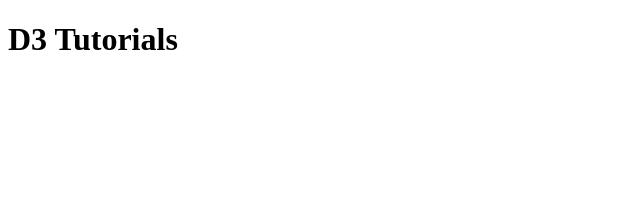
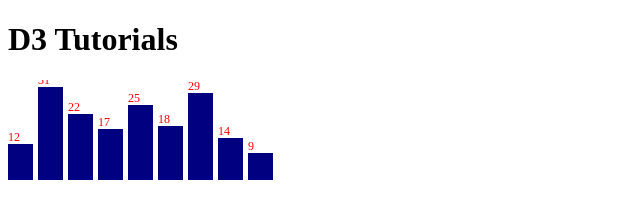
Before and after one commit to BharathKumarMurugan/javascript_tuts, a plain HTML site: page d3/index.html in a window 1280 px wide. Shown: the whole page, without its empty margins (0-640 px from the left). Drawn offline with Linux system fonts and the light colour scheme.

Commit message:
svg with rect elements

```diff
--- a/d3/index.html
+++ b/d3/index.html
@@ -19,9 +19,12 @@
         display: inline-block;
         background-color: #1387ab;
       }
-            svg {
+      .hovereffect:hover {
+        fill: #1387ab;
+      }
+      /* svg {
         background-color: #7c24ad;
-            }
+      } */
     </style>
   </head>
   <body>
@@ -52,6 +55,24 @@
 
     <!-- <h3>Learn About SVG in D3</h3> -->
 
+    <!-- <h3>Display Shapes with SVG</h3> -->
+
+    <!-- <h3>Create a Bar for Each Data Point in the Set</h3> -->
+
+    <!-- <h3>Dynamically Set the Coordinates for Each Bar</h3> -->
+
+    <!-- <h3>Dynamically Change the Height of Each Bar</h3> -->
+
+    <!-- <h3>Invert SVG Elements</h3> -->
+
+    <!-- <h3>Change the Color of an SVG Element</h3> -->
+
+    <!-- <h3>Style D3 Labels</h3> -->
+
+    <!-- <h3>Add a Hover Effect to a D3 Element</h3> -->
+
+    <!-- <h3>Add a Tooltip to a D3 Element</h3> -->
+
     <script src="index.js"></script>
   </body>
 </html>
--- a/d3/index.js
+++ b/d3/index.js
@@ -108,3 +108,248 @@ const w = 500;
 const h = 100;
 d3.select("body").append("svg").style("width", w).style("height", h);
 */
+
+/**
+ * Display Shapes with SVG
+ */
+/*
+const w = 500,
+  h = 100;
+d3.select("body")
+  .append("svg")
+  .attr("width", w)
+  .attr("height", h)
+  .append("rect")
+  .attr("width", 25)
+  .attr("height", 100)
+  .attr("x", 0)
+  .attr("y", 0);
+*/
+
+/**
+ * Create a Bar for Each Data Point in the Set
+ */
+/*
+const dataset = [12, 31, 22, 17, 25, 18, 29, 14, 9];
+const w = 500,
+  h = 100;
+const svg = d3.select("body").append("svg").attr("width", w).attr("height", h);
+
+svg
+  .selectAll("rect")
+  .data(dataset)
+  .enter()
+  .append("rect")
+  .attr("x", 0)
+  .attr("y", 0)
+  .attr("width", 25)
+  .attr("height", 100);
+*/
+
+/**
+ * Dynamically Set the Coordinates for Each Bar
+ */
+/*
+const dataset = [12, 31, 22, 17, 25, 18, 29, 14, 9];
+const w = 500,
+  h = 100;
+const svg = d3.select("body").append("svg").attr("width", w).attr("height", h);
+
+svg
+  .selectAll("rect")
+  .data(dataset)
+  .enter()
+  .append("rect")
+  .attr("x", (d, i) => {
+    return i * 30;
+  })
+  .attr("y", 0)
+  .attr("width", 25)
+  .attr("height", 100);
+*/
+
+/**
+ * Dynamically Change the Height of Each Bar
+ */
+/*const dataset = [12, 31, 22, 17, 25, 18, 29, 14, 9];
+const w = 500,
+  h = 100;
+const svg = d3.select("body").append("svg").attr("width", w).attr("height", h);
+
+svg
+  .selectAll("rect")
+  .data(dataset)
+  .enter()
+  .append("rect")
+  .attr("x", (d, i) => {
+    return i * 30;
+  })
+  .attr("y", 0)
+  .attr("width", 25)
+  .attr("height", (d, i) => d * 3);
+*/
+
+/**
+ * Invert SVG Elements
+ */
+/*
+const dataset = [12, 31, 22, 17, 25, 18, 29, 14, 9];
+const w = 500,
+  h = 100;
+const svg = d3.select("body").append("svg").attr("width", w).attr("height", h);
+
+svg
+  .selectAll("rect")
+  .data(dataset)
+  .enter()
+  .append("rect")
+  .attr("x", (d, i) => i * 30)
+  .attr("y", (d, i) => h - 3 * d)
+  .attr("width", 25)
+  .attr("height", (d, i) => d * 3);
+*/
+
+/**
+ * Change the Color of an SVG Element
+ */
+/*
+const dataset = [12, 31, 22, 17, 25, 18, 29, 14, 9];
+const w = 500,
+  h = 100;
+const svg = d3.select("body").append("svg").attr("width", w).attr("height", h);
+
+svg
+  .selectAll("rect")
+  .data(dataset)
+  .enter()
+  .append("rect")
+  .attr("x", (d, i) => i * 30)
+  .attr("y", (d, i) => h - 3 * d)
+  .attr("width", 25)
+  .attr("height", (d, i) => d * 3)
+  .attr("fill", "navy");
+*/
+
+/**
+ * Add Labels to D3 Elements
+ */
+/*
+const dataset = [12, 31, 22, 17, 25, 18, 29, 14, 9];
+const w = 500,
+  h = 100;
+const svg = d3.select("body").append("svg").attr("width", w).attr("height", h);
+svg
+  .selectAll("rect")
+  .data(dataset)
+  .enter()
+  .append("rect")
+  .attr("width", 25)
+  .attr("height", (d, i) => d * 3)
+  .attr("x", (d, i) => i * 30)
+  .attr("y", (d, i) => h - 3 * d)
+  .attr("fill", "navy");
+
+svg
+  .selectAll("text")
+  .data(dataset)
+  .enter()
+  .append("text")
+  .attr("x", (d, i) => i * 30)
+  .attr("y", (d, i) => h - 3 * d - 3)
+  .text((d, i) => d);
+*/
+
+/**
+ * Style D3 Labels
+ */
+/*
+const dataset = [12, 31, 22, 17, 25, 18, 29, 14, 9];
+const w = 500,
+  h = 100;
+const svg = d3.select("body").append("svg").attr("width", w).attr("height", h);
+svg
+  .selectAll("rect")
+  .data(dataset)
+  .enter()
+  .append("rect")
+  .attr("width", 25)
+  .attr("height", (d, i) => d * 3)
+  .attr("x", (d, i) => i * 30)
+  .attr("y", (d, i) => h - 3 * d)
+  .attr("fill", "navy");
+
+svg
+  .selectAll("text")
+  .data(dataset)
+  .enter()
+  .append("text")
+  .attr("x", (d, i) => i * 30)
+  .attr("y", (d, i) => h - 3 * d - 3)
+  .text((d, i) => d)
+  .style("font-size", "12px")
+  .attr("fill", "red");
+*/
+
+/**
+ * Add a Hover Effect to a D3 Element
+ */
+/*
+const dataset = [12, 31, 22, 17, 25, 18, 29, 14, 9];
+const w = 500,
+  h = 100;
+const svg = d3.select("body").append("svg").attr("width", w).attr("height", h);
+svg
+  .selectAll("rect")
+  .data(dataset)
+  .enter()
+  .append("rect")
+  .attr("width", 25)
+  .attr("height", (d, i) => d * 3)
+  .attr("x", (d, i) => i * 30)
+  .attr("y", (d, i) => h - 3 * d)
+  .attr("fill", "navy")
+  .attr("class", "hovereffect");
+
+svg
+  .selectAll("text")
+  .data(dataset)
+  .enter()
+  .append("text")
+  .attr("x", (d, i) => i * 30)
+  .attr("y", (d, i) => h - 3 * d - 3)
+  .text((d, i) => d)
+  .style("font-size", "12px")
+  .attr("fill", "red");
+*/
+
+/**
+ * Add a Tooltip to a D3 Element
+ */
+const dataset = [12, 31, 22, 17, 25, 18, 29, 14, 9];
+const w = 500,
+  h = 100;
+const svg = d3.select("body").append("svg").attr("width", w).attr("height", h);
+svg
+  .selectAll("rect")
+  .data(dataset)
+  .enter()
+  .append("rect")
+  .attr("width", 25)
+  .attr("height", (d, i) => d * 3)
+  .attr("x", (d, i) => i * 30)
+  .attr("y", (d, i) => h - 3 * d)
+  .attr("fill", "navy")
+  .attr("class", "hovereffect")
+  .append("title")
+  .text((d, i) => d);
+
+svg
+  .selectAll("text")
+  .data(dataset)
+  .enter()
+  .append("text")
+  .attr("x", (d, i) => i * 30)
+  .attr("y", (d, i) => h - 3 * d - 3)
+  .text((d, i) => d)
+  .style("font-size", "12px")
+  .attr("fill", "red");
```
Lines whose indentation alone changed are shown as unchanged.
